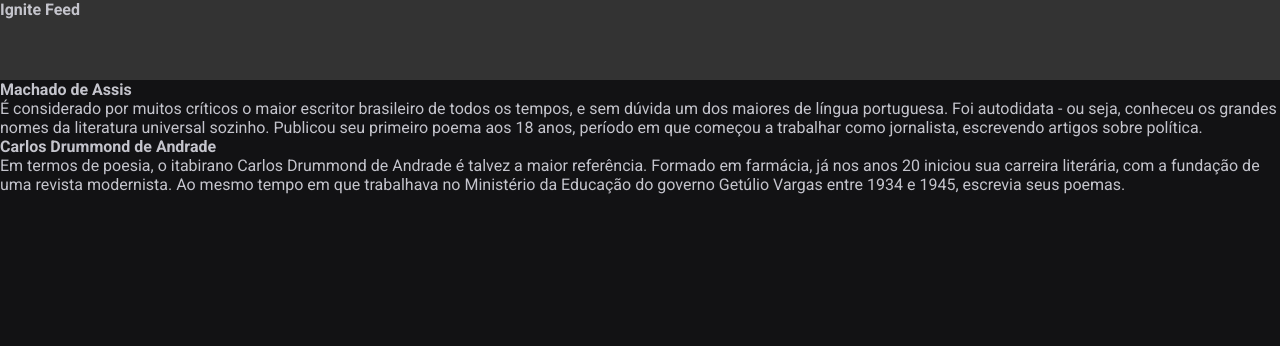
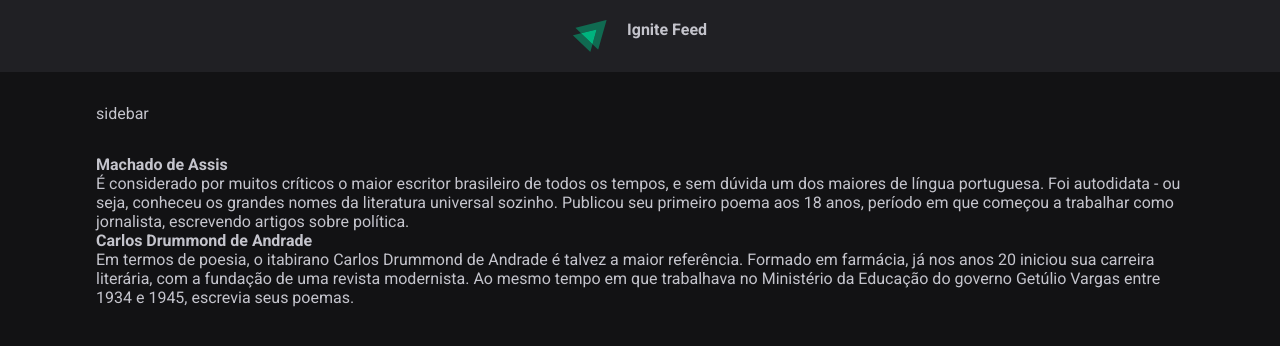
Before and after one commit to HemillyJulia/01-fundamentos-reactjs, a React (Vite) app: page / in a window 1280 px wide. Shown: the top 346 px of the page. Built offline with nearby package versions, Linux system fonts and the light colour scheme; a web font is replaced by a local one.

Commit message:
Criando Sidebar

```diff
--- a/src/App.jsx
+++ b/src/App.jsx
@@ -4,14 +4,20 @@
 import { Header } from "./components/Header"
 import {Post} from "./Post"
 import './global.css'
-
+import styles from './App.module.css'
 
 export function App() {
 
   return (
     <div>
       <Header/>
-      <Post
+
+      <div className={styles.wrapper}>
+        <aside>
+          sidebar
+        </aside>
+        <main>
+        <Post
         author="Machado de Assis"
         content= "É considerado por muitos críticos o maior escritor brasileiro de todos os tempos, e sem dúvida um dos maiores de língua portuguesa. Foi autodidata - ou seja, conheceu os grandes nomes da literatura universal sozinho. Publicou seu primeiro poema aos 18 anos, período em que começou a trabalhar como jornalista, escrevendo artigos sobre política."
         />
@@ -20,6 +26,9 @@ export function App() {
         author="Carlos Drummond de Andrade"
         content= "Em termos de poesia, o itabirano Carlos Drummond de Andrade é talvez a maior referência. Formado em farmácia, já nos anos 20 iniciou sua carreira literária, com a fundação de uma revista modernista. Ao mesmo tempo em que trabalhava no Ministério da Educação do governo Getúlio Vargas entre 1934 e 1945, escrevia seus poemas."
         />
+        </main>
+      </div>
+
 
     </div>
 
--- /dev/null
+++ b/src/App.module.css
@@ -0,0 +1,10 @@
+.wrapper{
+max-width: 70rem;
+margin: 2rem auto;
+padding: 0 1rem;
+
+display: grid;
+grid-template-columns:256 px 1fr ;
+gap:2rem;
+align-items: flex-start;
+}
--- a/src/components/Header.jsx
+++ b/src/components/Header.jsx
@@ -1,9 +1,12 @@
 import styles from'./Header.module.css'
+import igniteLogo from'../assets/ignite logo.svg'
+
 
 export function Header () {
     return(
         <header className={styles.header}>
-           <strong > Ignite Feed </strong>
+        <img src={igniteLogo} att="Logotipo do Ignite"/>
+        <strong > Ignite Feed </strong>
         </header>
 
     )
--- a/src/components/Header.module.css
+++ b/src/components/Header.module.css
@@ -1,4 +1,16 @@
 .header {
-    background: #333;
-    height: 80px;
+    background: var(--gray-800);
+    display: flex;
+    justify-content: center;
+    padding: 1.25rem 0;
+
+
 }
+
+.header img{
+    height: 2rem;
+}
+
+.header strong{
+    margin-left: 20px;
+}
```
Also changed, not shown: src/assets/ignite logo.svg (added), src/components/Sidebar.jsx (added), src/components/Sidebar.module.css (added).
